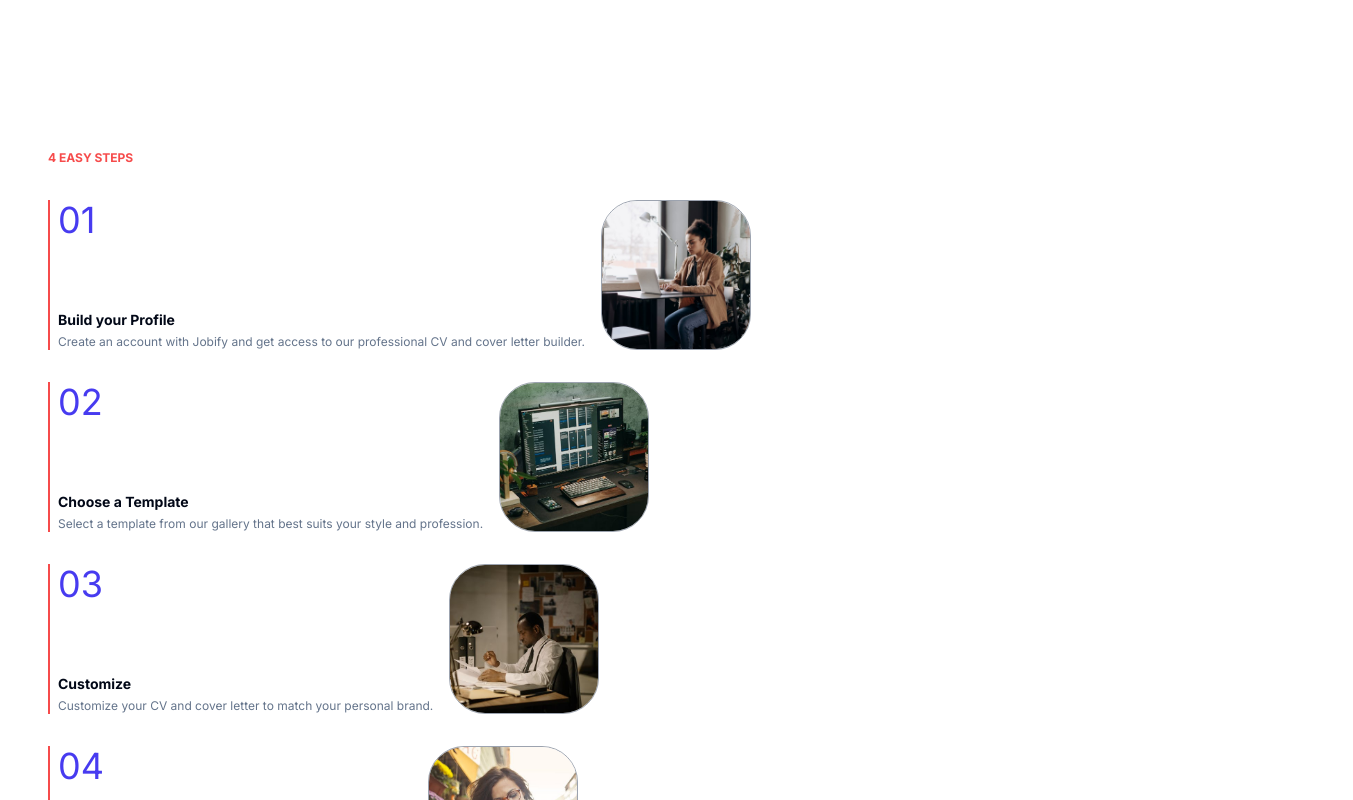
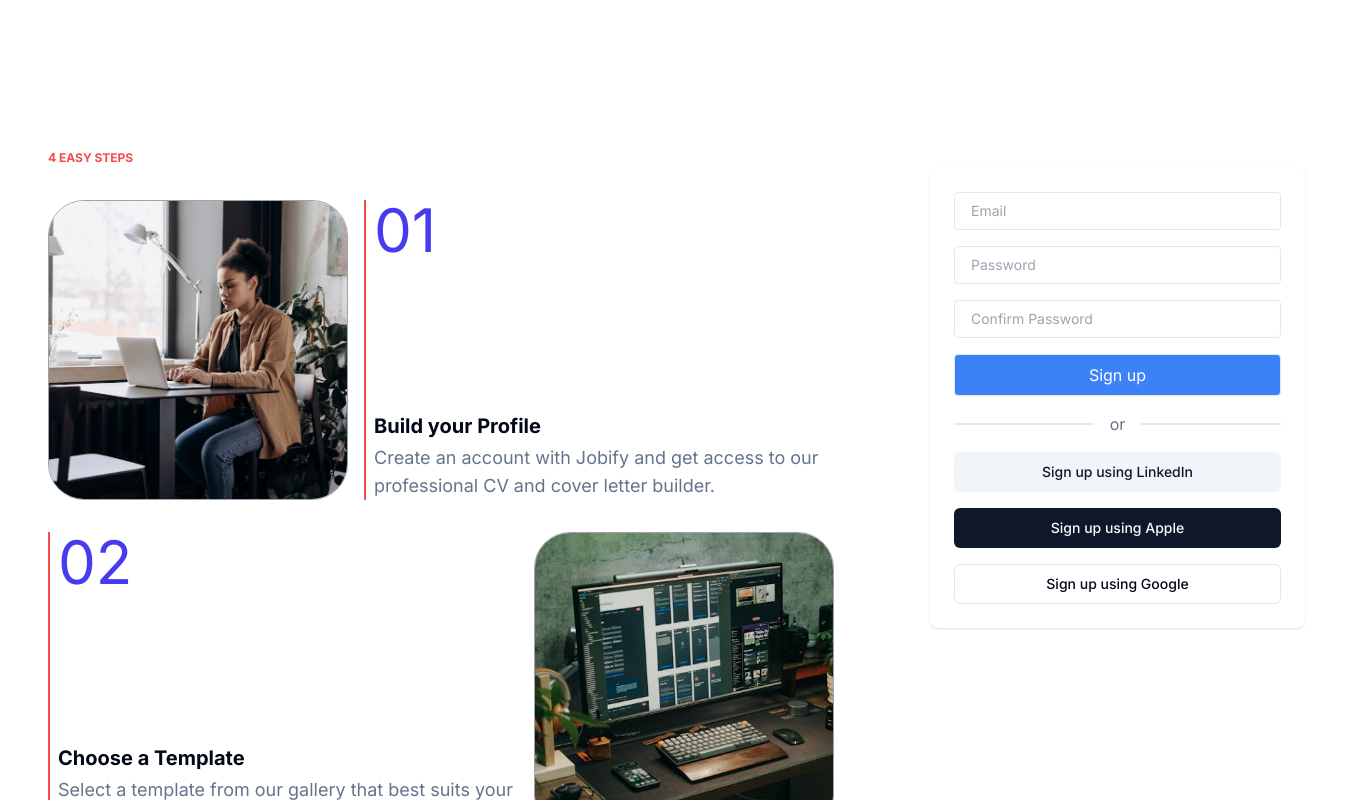
Before and after one commit to uniquetheo/jobify, a Next.js app: page / in a window 1280 px wide. Shown: the part 680-1480 px from the top of the page, 1353 px wide, since content can reach past the window. Built offline with nearby package versions, Linux system fonts and the light colour scheme.

Commit message:
making steps responsive

```diff
--- a/app/page.js
+++ b/app/page.js
@@ -8,14 +8,15 @@ export default function Home() {
       <section>
         <HeroSection />
       </section>
+      <div className="grid grid-cols-1 lg:grid-cols-[882px_1fr]">
+
       <section className="px-4 sm:px-6 md:px-8 lg:px-12">
         <Steps />
       </section>
-      {/* <section>Testimonials section</section> */}
-      {/* <section>Contact Us Section</section> */}
       <section className="p-4 sm:p-6 md:p-8 lg:p-12">
         <SignUpForm />
       </section>
+      </div>
     </main>
   );
 }
--- a/components/Steps.jsx
+++ b/components/Steps.jsx
@@ -3,28 +3,35 @@ import { steps } from "../data/essential";
 
 const Steps = () => {
   return (
-    <div className="py-6">
+    <div className="py-6 w-full max-w-[882px] mx-auto">
       <div className="">
         <span className="text-xs uppercase font-bold text-primary-orange">
           4 Easy Steps
         </span>
       </div>
-      <div className="">
+      <div className="w-full">
         {steps.map((step, index) => (
-          <div key={index} className="h-[150px] flex my-8 gap-4 text-sm ">
+          <div
+            key={index}
+            className={`h-[150px] sm:h-[200px] md:h-[300px] w-full  flex gap-4 justify-between my-8 text-sm ${
+              index % 2 ? "" : "flex-row-reverse"
+            }`}
+          >
             <div className="content h-full border-l-2 border-primary-orange pl-2 flex flex-col justify-between">
-              <span className="text-primary-blue text-4xl text-nowrap">
+              <span className="text-primary-blue text-4xl md:text-6xl text-nowrap">
                 {step.count}
               </span>
               <div className="text flex flex-col gap-1">
-                <span className="font-bold">{step.title}</span>
-                <span className="text-xs text-muted-foreground">
+                <span className="font-bold sm:text-lg md:text-xl">
+                  {step.title}
+                </span>
+                <span className="text-xs sm:text-sm md:text-lg text-muted-foreground">
                   {step.description}
                 </span>
               </div>
             </div>
             <div className="image">
-              <div className="container w-[150px] h-[150px] border border-gray-400 rounded-[36px] flex items-center justify-center relative overflow-hidden">
+              <div className="container w-[150px] h-[150px] sm:h-[200px] sm:w-[200px] md:h-[300px] md:w-[300px] border border-gray-400 rounded-[36px] flex items-center justify-center relative overflow-hidden">
                 <div className="inner ">
                   <Image
                     className="object-cover"
```
